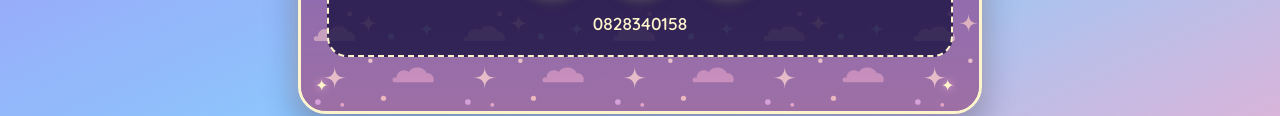
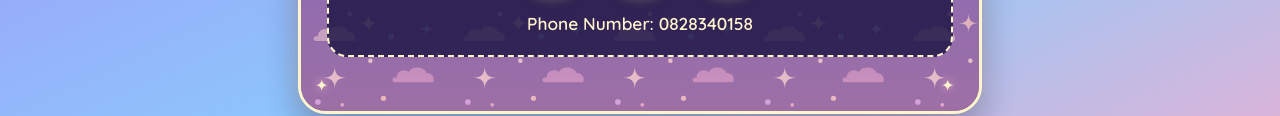
Before and after one commit to Lq-nhu2307/Lqnhu-srr07-portfolio, a plain HTML site: page index.html in a window 1280 px wide. Shown: the part 801-917 px from the top of the page. Drawn offline with Linux system fonts and the light colour scheme.

Commit message:
Add files via upload

```diff
--- a/index.html
+++ b/index.html
@@ -1362,7 +1362,7 @@
           </div>
 
           <div class="contact-fill-line">
-            <span class="editable-text" data-placeholder="---------------">0828340158</span>
+            <span class="editable-text" data-placeholder="---------------">Phone Number: 0828340158</span>
           </div>
         </div>
       </div>
```
